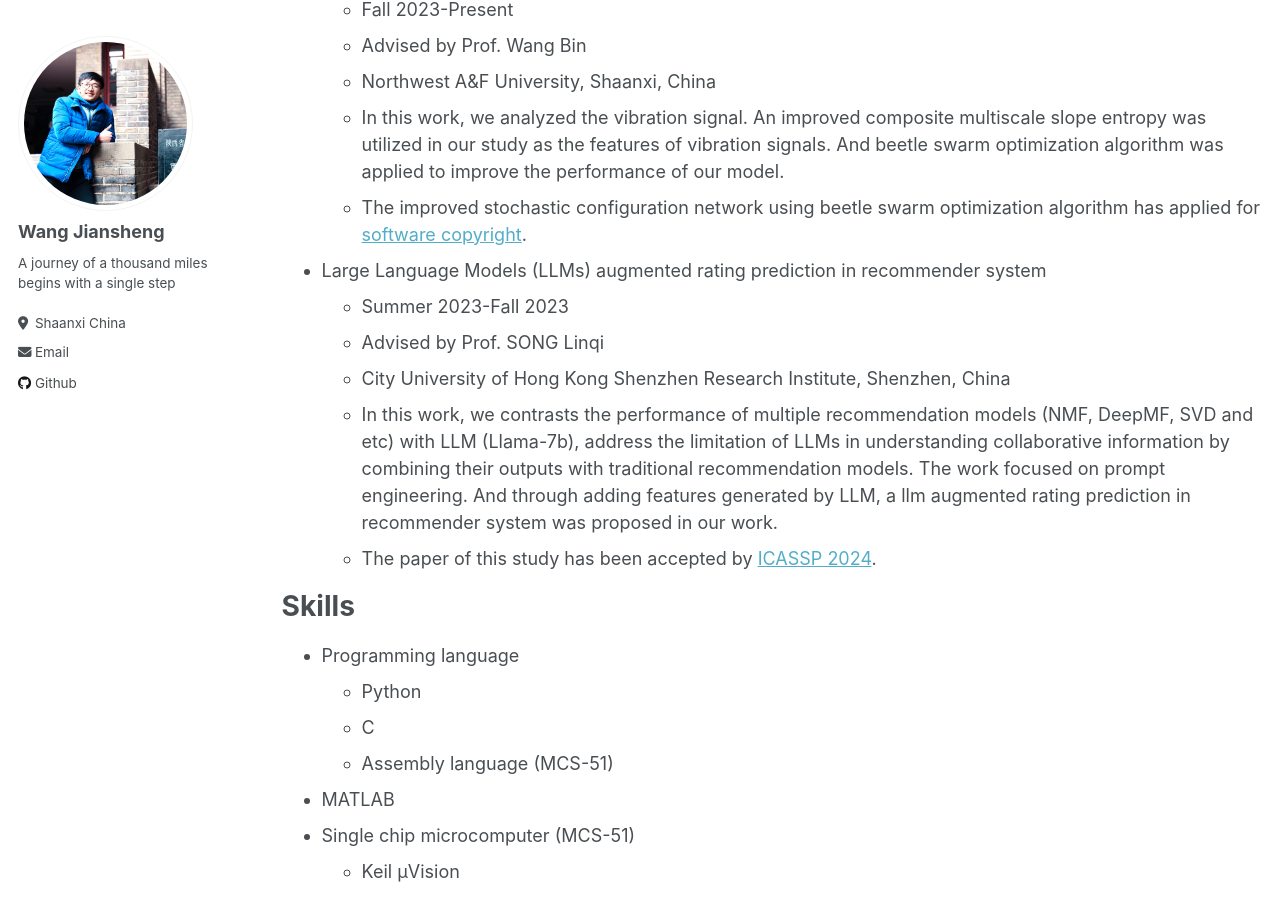
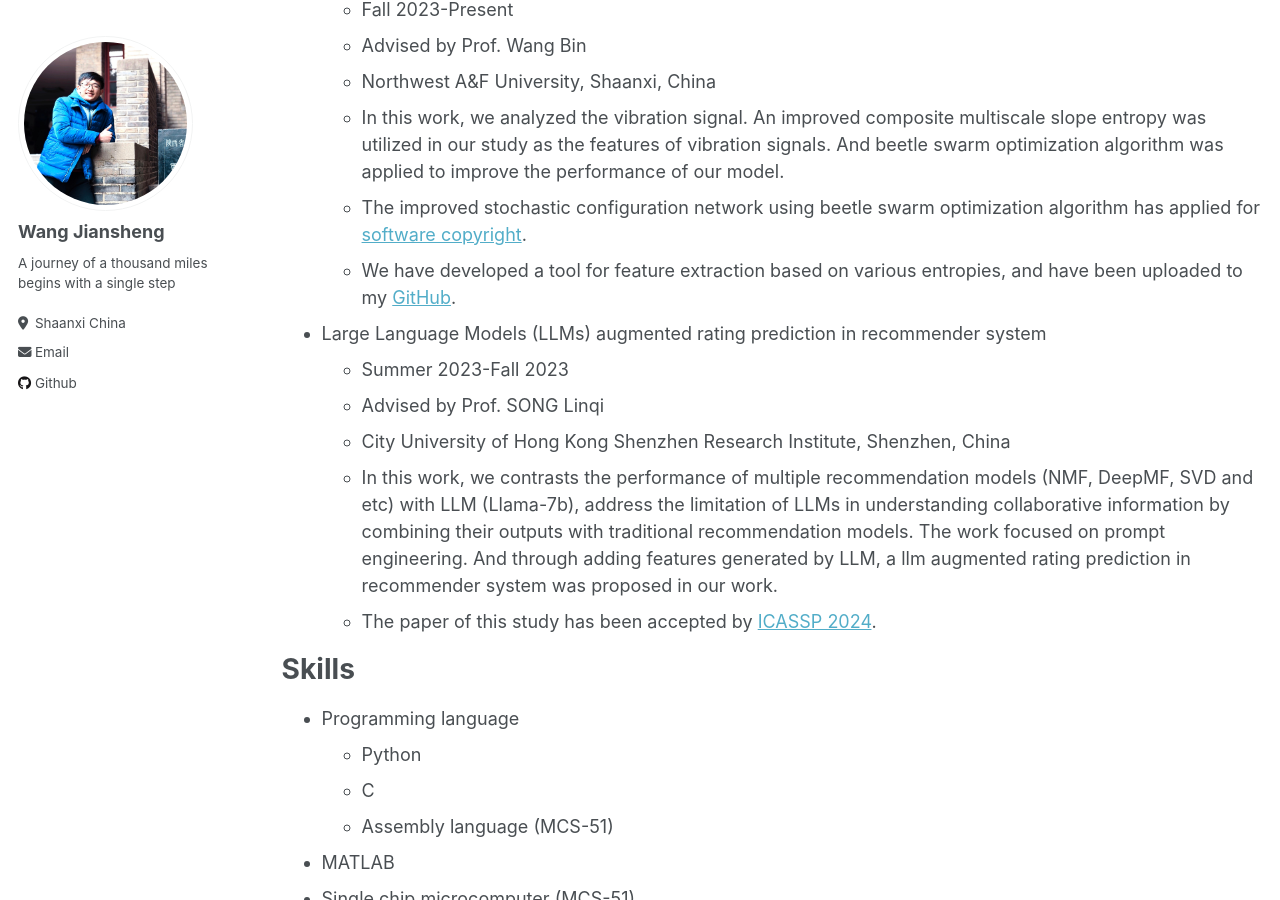
Before and after one commit to Servais-Ja/Jiansheng-Wang.github.io, a Jekyll site: the page built from _pages/cv.md, in a window 1280 px wide and 900 px high, scrolled down 871 px. Built offline with Jekyll 4.4.1, drawn with Linux system fonts in a browser that asks for light colours.

Commit message:
Update cv.md

```diff
--- a/_pages/cv.md
+++ b/_pages/cv.md
@@ -35,6 +35,7 @@ Academic & research experiences
   * Northwest A&F University, Shaanxi, China
   * In this work, we analyzed the vibration signal. An improved composite multiscale slope entropy was utilized in our study as the features of vibration signals. And beetle swarm optimization algorithm was applied to improve the performance of our model.
   * The improved stochastic configuration network using beetle swarm optimization algorithm has applied for [software copyright](https://servais-ja.github.io/Jiansheng-Wang.github.io/files/Software_copyright_BSO_SCN.pdf).
+  * We have developed a tool for feature extraction based on various entropies, and have been uploaded to my [GitHub](https://github.com/Servais-Ja/Entropy-for-vibration-signal).
 
 * Large Language Models (LLMs) augmented rating prediction in recommender system
   * Summer 2023-Fall 2023
```
